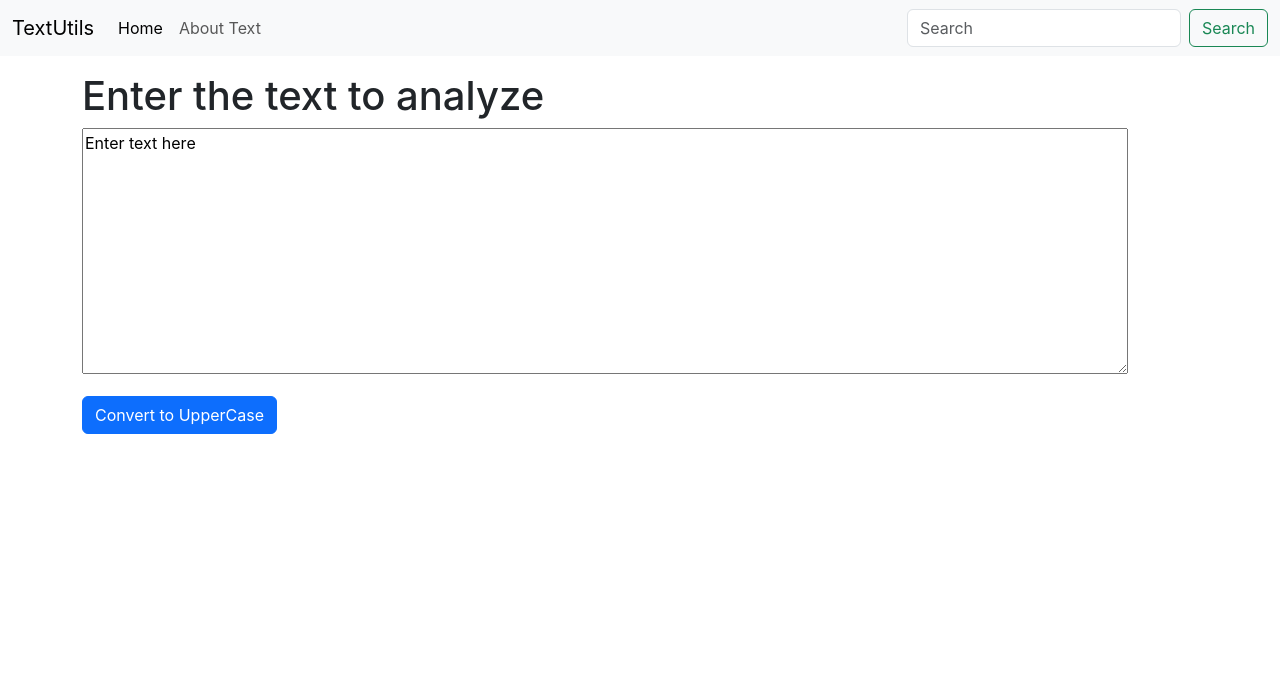
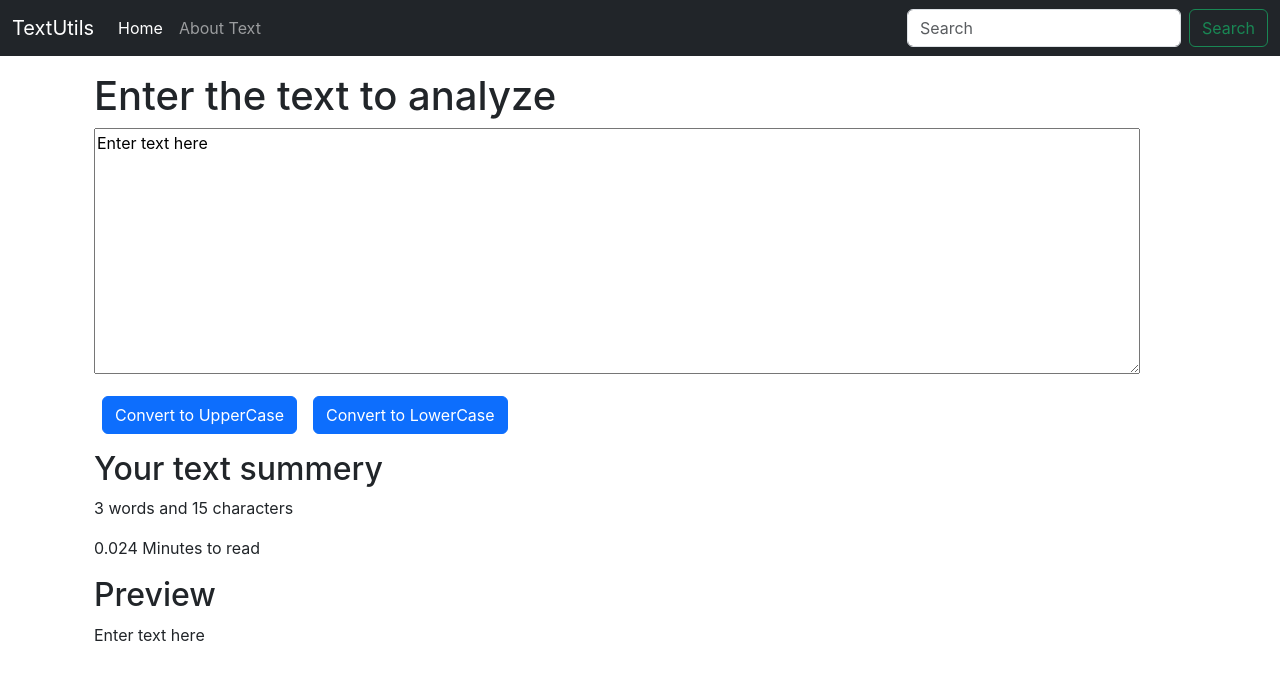
Before and after one commit to akashbes/textutils, a React (Create React App) app: page / in a window 1280 px wide. Shown: the top 680 px of the page. Built offline with nearby package versions, Linux system fonts and the light colour scheme.

Commit message:
After video 8

```diff
--- a/src/components/Navbar.js
+++ b/src/components/Navbar.js
@@ -4,7 +4,7 @@
 
 export default function Navbar(props) {
   return (
-    <nav className="navbar navbar-expand-lg bg-body-tertiary">
+    <nav className="navbar navbar-expand-lg navbar-dark bg-dark">
         <div className="container-fluid">
           <a className="navbar-brand" href="/">
             {props.title}
--- a/src/components/TextForm.js
+++ b/src/components/TextForm.js
@@ -2,24 +2,40 @@
 
 export default function TextForm(props) {
     const handleUpClick = ()=>{
-        console.log("Uppercase was clicked" + text)
+        //console.log("Uppercase was clicked" + text)
         let newText = text.toUpperCase();
         setText(newText)
     }
+    const handleLoClick = ()=>{
+        //console.log("Uppercase was clicked" + text)
+        let newText = text.toLowerCase();
+        setText(newText)
+    }
     const handleOnCahnge = (event)=>{
-        console.log("On change")
+        //console.log("On change")
         setText(event.target.value)
     }
     const [text, setText] = useState('Enter text here');
     // text = "new text" //wrong way to change the state
     // setText("new text") //Correct way to change the state
   return (
-    <div>
+    <>
+    <div className="container">
         <h1>{props.heading}</h1>
         <div className='mb-3'>
             <textarea name="form-control" value={text} onChange={handleOnCahnge} id="myBox" cols ="100" rows="10"></textarea>
         </div>
-        <button className="btn btn-primary" onClick={handleUpClick}>Convert to UpperCase</button>
+        <button className="btn btn-primary mx-2" onClick={handleUpClick}>Convert to UpperCase</button>
+        <button className="btn btn-primary mx-2" onClick={handleLoClick}>Convert to LowerCase</button>
+
     </div>
+    <div className="container my-3">
+        <h2>Your text summery</h2>
+        <p> {text.split(" ").length} words and {text.length} characters</p>
+        <p>{0.008 * text.split(" ").length} Minutes to read</p>
+        <h2>Preview</h2>
+        <p>{text}</p>
+    </div>
+    </>
   )
 }
```
